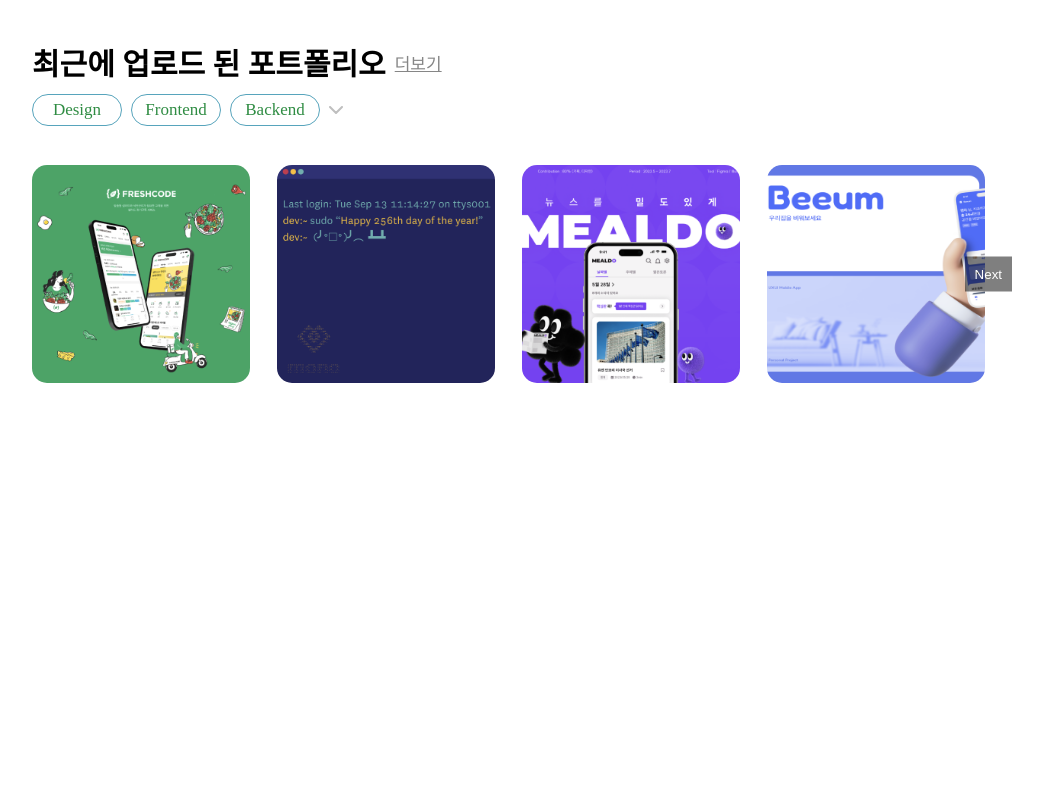
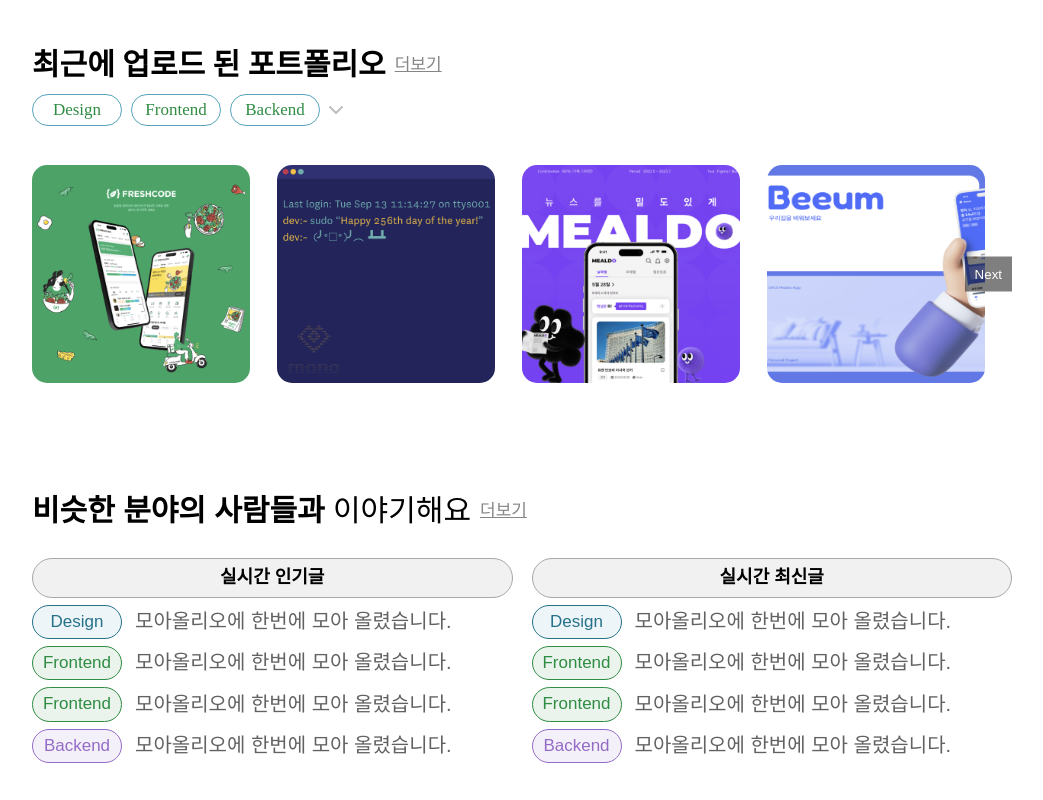
Before and after one commit to Moaolio/moaolio-fe, a Next.js app: page / in a window 1280 px wide. Shown: the part 1197-1997 px from the top of the page, without its empty margins (118-1161 px from the left). Before the commit the page ends 1608 px from the top, so only its background shows below. Built offline with nearby package versions, Linux system fonts and the light colour scheme; a web font is replaced by a local one.

Commit message:
style(#4): 실시간 게시판 글 UI 구현

```diff
--- /dev/null
+++ b/src/app/_components/BoardBox.module.scss
@@ -0,0 +1,81 @@
+@import 'utils';
+@import 'colors';
+
+.boardBoxWrapper {
+  margin-top: 82px;
+  padding-bottom: 30px;
+  font-family: Pretendard;
+}
+.titleContainer {
+  @include flexLayout($justifyContent: flex-start, $gap: 9px);
+
+  .text {
+    font-size: 30px;
+    font-weight: 400;
+    line-height: 35.8px;
+
+    span {
+      font-weight: 600;
+    }
+  }
+  .more {
+    color: #868686;
+    font-size: 17px;
+    font-weight: 400;
+    line-height: 20.29px;
+    text-align: left;
+  }
+}
+.realTimeBox {
+  @include flexLayout($justifyContent: flex-start, $gap: 19px);
+  margin-top: 29px;
+}
+
+.boardBoxInner {
+  flex: 1;
+  .innerText {
+    font-size: 18px;
+    font-weight: 600;
+    line-height: 21.48px;
+    background-color: #f1f1f1;
+    padding: 8px 0;
+    border: 1px solid #a8a8a8;
+    border-radius: 30px;
+    text-align: center;
+  }
+}
+
+.boardContentsWrapper {
+  @include flexLayout($justifyContent: flex-start, $gap: 13px);
+  margin: 7px 0;
+
+  .Design {
+    @include color-by-type('design');
+  }
+  .Frontend {
+    @include color-by-type('frontend');
+  }
+  .Backend {
+    @include color-by-type('backend');
+  }
+  .default {
+    @include color-by-type('default');
+  }
+
+  div:nth-child(1) {
+    font-size: 17px;
+    font-weight: 500;
+    line-height: 20.29px;
+    border: 1px solid;
+    width: 90px;
+    padding: 6px;
+    border-radius: 50px;
+    text-align: center;
+  }
+  div:nth-child(2) {
+    color: #626262;
+    font-size: 20px;
+    font-weight: 400;
+    line-height: 23.87px;
+  }
+}
--- /dev/null
+++ b/src/app/_components/BoardBox.tsx
@@ -0,0 +1,52 @@
+import Link from 'next/link'
+import styles from './BoardBox.module.scss'
+import BoardSection from './BoardSection'
+
+const boardTestContents = [
+  {
+    type: 'Design',
+    content: '모아올리오에 한번에 모아 올렸습니다.'
+  },
+  {
+    type: 'Frontend',
+    content: '모아올리오에 한번에 모아 올렸습니다.'
+  },
+  {
+    type: 'Frontend',
+    content: '모아올리오에 한번에 모아 올렸습니다.'
+  },
+  {
+    type: 'Backend',
+    content: '모아올리오에 한번에 모아 올렸습니다.'
+  }
+]
+
+const BoardBox = () => {
+  return (
+    <div className={styles.boardBoxWrapper}>
+      <div className={styles.titleContainer}>
+        <div className={styles.text}>
+          <span className={styles.titleText}>비슷한 분야의 사람들과 </span>
+          이야기해요
+        </div>
+        <Link
+          href="/"
+          className={styles.more}>
+          더보기
+        </Link>
+      </div>
+      <div className={styles.realTimeBox}>
+        <BoardSection
+          title="실시간 인기글"
+          contents={boardTestContents}
+        />
+        <BoardSection
+          title="실시간 최신글"
+          contents={boardTestContents}
+        />
+      </div>
+    </div>
+  )
+}
+
+export default BoardBox
--- /dev/null
+++ b/src/app/_components/BoardSection.tsx
@@ -0,0 +1,30 @@
+import styles from './BoardBox.module.scss'
+
+interface BoardItem {
+  type: string
+  content: string
+}
+
+interface BoardSectionProps {
+  title: string
+  contents: BoardItem[]
+}
+const BoardSection = ({ title, contents }: BoardSectionProps) => {
+  return (
+    <div className={styles.boardBoxInner}>
+      <div className={styles.innerText}>{title}</div>
+      {contents.map((board, index) => (
+        <div
+          key={index}
+          className={styles.boardContentsWrapper}>
+          <div className={`${styles[board.type] || styles.default}`}>
+            {board.type}
+          </div>
+          <div>{board.content}</div>
+        </div>
+      ))}
+    </div>
+  )
+}
+
+export default BoardSection
--- a/src/app/page.tsx
+++ b/src/app/page.tsx
@@ -4,6 +4,7 @@
 import { MainSlides } from '../constants/SliderContents'
 import SearchBar from '@/components/SearchBar/SearchBar'
 import PortfolioBox from './_components/PortfolioBox'
+import BoardBox from './_components/BoardBox'
 
 export default function Home() {
   return (
@@ -20,6 +21,7 @@
       <section className={styles.secondSection}>
         <PortfolioBox type="hot" />
         <PortfolioBox type="recent" />
+        <BoardBox />
       </section>
     </div>
   )
--- /dev/null
+++ b/src/styles/_colors.scss
@@ -0,0 +1,36 @@
+$type-colors: (
+  design: (
+    background-color: #eef5f8,
+    text: #247188,
+    border: #247188
+  ),
+  frontend: (
+    background-color: #eaf3ec,
+    text: #2f8c43,
+    border: #2f8c43
+  ),
+  backend: (
+    background-color: #f4f0f9,
+    text: #946cc7,
+    border: #946cc7
+  ),
+  default: (
+    background-color: gray,
+    text: black,
+    border: black
+  )
+);
+
+@mixin color-by-type($type) {
+  // 색상 맵을 가져오고, 기본값은 default 타입을 사용
+  $colors: map-get($type-colors, $type);
+
+  // 기본값이 null이면 default 타입으로 설정
+  @if $colors == null {
+    $colors: map-get($type-colors, 'default');
+  }
+
+  background-color: map-get($colors, background-color);
+  color: map-get($colors, text);
+  border: 1px solid map-get($colors, border);
+}
```
